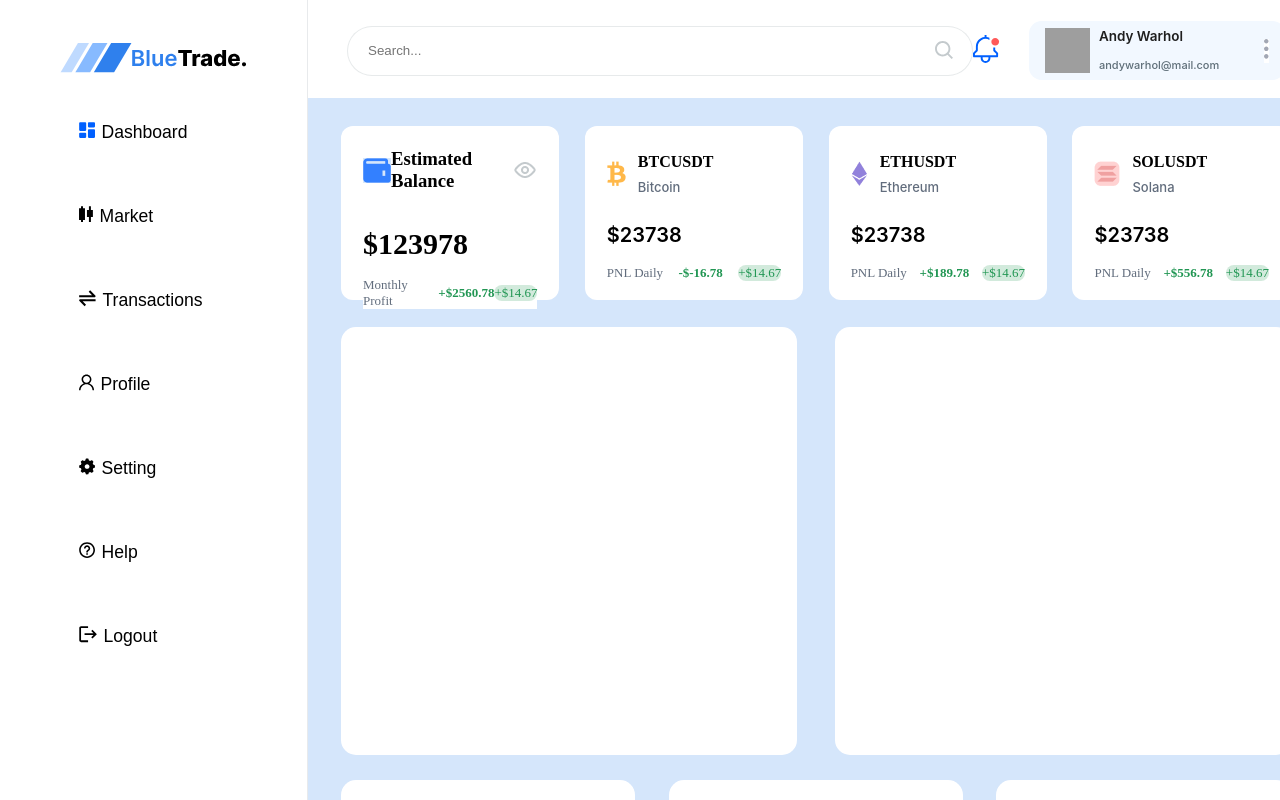
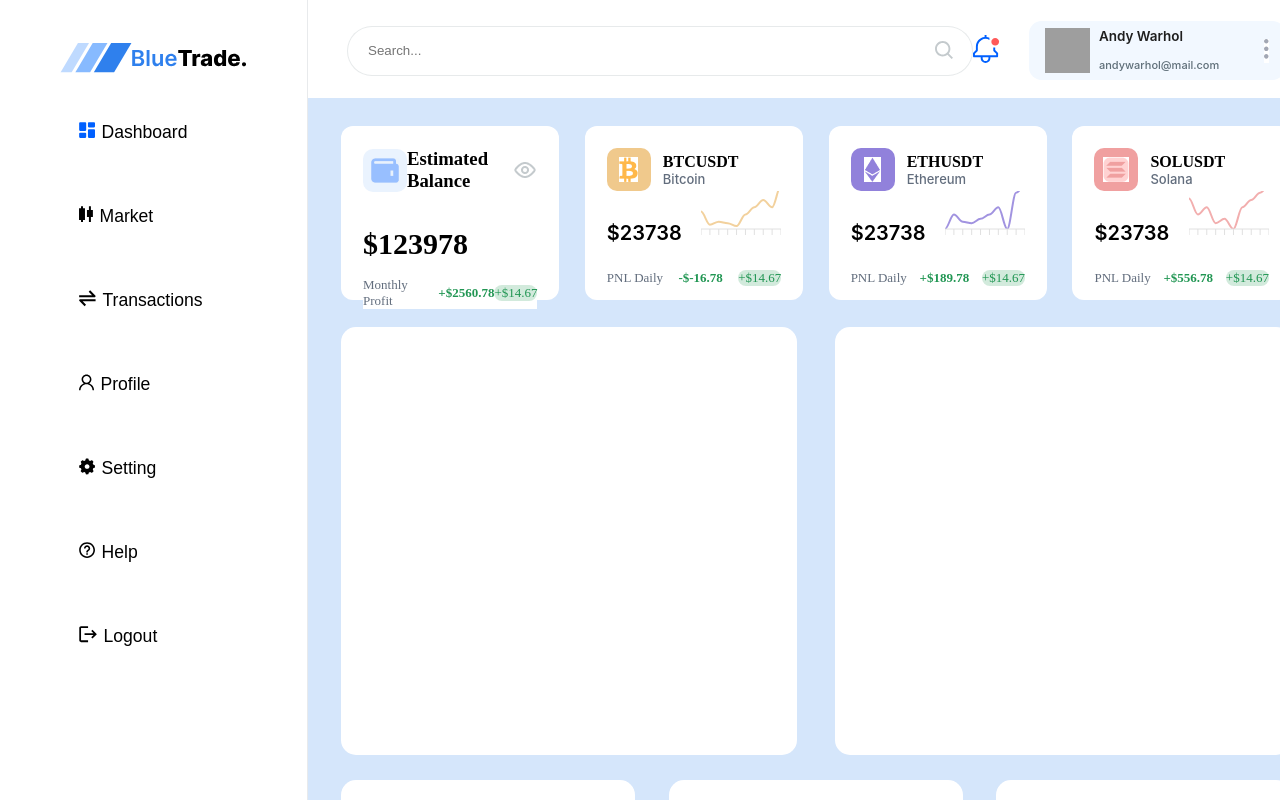
Before and after one commit to mamun-mahmood/react-dashboard, a React (Vite) app: page / in a window 1280 px wide. Shown: the top 800 px of the page. Built offline with nearby package versions, Linux system fonts and the light colour scheme; grey boxes are pictures that could not be loaded.

Commit message:
added chart in coin card

```diff
--- a/package.json
+++ b/package.json
@@ -10,7 +10,9 @@
     "preview": "vite preview"
   },
   "dependencies": {
+    "apexcharts": "^3.42.0",
     "react": "^18.2.0",
+    "react-apexcharts": "^1.4.1",
     "react-dom": "^18.2.0"
   },
   "devDependencies": {
--- a/src/assets/svg.jsx
+++ b/src/assets/svg.jsx
@@ -7,7 +7,7 @@ export const svg = {
       fill="none"
       xmlns="http://www.w3.org/2000/svg"
     >
-      <g clip-path="url(#clip0_45_4510)">
+      <g clipPath="url(#clip0_45_4510)">
         <path
           d="M51.2087 0.922607H71.5076L53.9767 30.4484H33.6777L51.2087 0.922607Z"
           fill="#2F80ED"
--- /dev/null
+++ b/src/components/charts-graphs/LineChart.jsx
@@ -0,0 +1,59 @@
+import React from "react";
+import ReactApexChart from "react-apexcharts";
+
+const LineChart = ({ graphData, backgroundColor }) => {
+  const series = [
+    {
+      data: graphData.map((e) => {
+        return e.y;
+      }),
+    },
+  ];
+  const options = {
+    chart: {
+      offsetX: 0,
+      offsetY: 0,
+      parentHeightOffset: 0,
+      type: "line",
+      zoom: {
+        enabled: false,
+      },
+      toolbar: {
+        autoSelected: "pan",
+        show: false,
+      },
+    },
+
+    yaxis: {
+      labels: {
+        show: false,
+      },
+    },
+    xaxis: {
+      labels: {
+        show: false,
+      },
+    },
+    grid: {
+      show: false,
+      padding: { left: -10, right: 0, top: -50, bottom: -10 },
+    },
+    stroke: {
+      curve: "smooth",
+      show: true,
+      colors: backgroundColor,
+      width: 2,
+    },
+  };
+  return (
+    <ReactApexChart
+      options={options}
+      series={series}
+      type="line"
+      height={60}
+      width={"80%"}
+    />
+  );
+};
+
+export default LineChart;
--- a/src/pages/Dashboard.css
+++ b/src/pages/Dashboard.css
@@ -81,7 +81,6 @@
 .card-body .profit .growth {
   display: flex;
   align-items: center;
-
   color: #219653;
   border-radius: 60px;
   background: rgba(33, 150, 83, 0.2);
@@ -97,7 +96,6 @@
   font-size: 16px;
   font-style: normal;
   font-weight: 600;
-  line-height: 28.275px;
 }
 .name-symbol p {
   color: var(--cool-gray-09, #626d7d);
@@ -105,10 +103,10 @@
   font-size: 13px;
   font-style: normal;
   font-weight: 500;
-  line-height: 22.216px;
 }
 .coin-card .card-body {
-  margin-top: 25px;
+  /* margin-top: 25px; */
+  /* display: flex; */
 }
 .coin-card .card-body h3 {
   font-family: Inter;
@@ -116,4 +114,5 @@
   font-style: normal;
   font-weight: 600;
   line-height: 22.452px;
+  margin-top: 25px;
 }
--- a/src/pages/Dashboard.jsx
+++ b/src/pages/Dashboard.jsx
@@ -1,4 +1,5 @@
 import { svg } from "../assets/svg";
+import LineChart from "../components/charts-graphs/LineChart";
 import "./Dashboard.css";
 const Dashboard = () => {
   const estimatedBalance = {
@@ -6,6 +7,7 @@ const Dashboard = () => {
     total: 123978,
     monthlyProfit: 2560.78,
     growth: 14.67,
+    backgroundColor: "#2F80ED33",
   };
   const coins = [
     {
@@ -17,11 +19,62 @@ const Dashboard = () => {
       graphData: [
         {
           x: 1,
-          y: 2,
+          y: 12,
         },
         {
           x: 2,
           y: 3,
+        },
+        {
+          x: 3,
+          y: 5,
+        },
+        {
+          x: 4,
+          y: 4,
+        },
+        {
+          x: 5,
+          y: 2,
+        },
+        {
+          x: 6,
+          y: 10,
+        },
+        {
+          x: 7,
+          y: 15,
+        },
+        {
+          x: 8,
+          y: 20,
+        },
+        {
+          x: 9,
+          y: 15,
+        },
+        {
+          x: 10,
+          y: 30,
+        },
+      ],
+      image: "/images/btc.png",
+      backgroundColor: "#F0C98C",
+    },
+    {
+      name: "Ethereum",
+      symbol: "ETHUSDT",
+      total: 23738,
+      pnlDaily: 189.78,
+      growth: 14.67,
+      graphData: [
+        {
+          x: 1,
+          y: 0,
+        },
+        {
+          x: 2,
+          y: 10,
         },
         {
           x: 3,
@@ -45,7 +98,7 @@ const Dashboard = () => {
         },
         {
           x: 8,
-          y: 20,
+          y: 0,
         },
         {
           x: 9,
@@ -56,26 +109,27 @@ const Dashboard = () => {
           y: 30,
         },
       ],
-      image: "/images/btc.png",
+      image: "/images/eth.png",
+      backgroundColor: "#9181DB",
     },
     {
-      name: "Ethereum",
-      symbol: "ETHUSDT",
+      name: "Solana",
+      symbol: "SOLUSDT",
       total: 23738,
-      pnlDaily: 189.78,
+      pnlDaily: 556.78,
       growth: 14.67,
       graphData: [
         {
           x: 1,
-          y: 2,
+          y: 21,
         },
         {
           x: 2,
-          y: 3,
+          y: 10,
         },
         {
           x: 3,
-          y: 5,
+          y: 15,
         },
         {
           x: 4,
@@ -87,57 +141,7 @@ const Dashboard = () => {
         },
         {
           x: 6,
-          y: 10,
-        },
-        {
-          x: 7,
-          y: 15,
-        },
-        {
-          x: 8,
-          y: 20,
-        },
-        {
-          x: 9,
-          y: 25,
-        },
-        {
-          x: 10,
-          y: 30,
-        },
-      ],
-      image: "/images/eth.png",
-    },
-    {
-      name: "Solana",
-      symbol: "SOLUSDT",
-      total: 23738,
-      pnlDaily: 556.78,
-      growth: 14.67,
-      graphData: [
-        {
-          x: 1,
-          y: 2,
-        },
-        {
-          x: 2,
-          y: 3,
-        },
-        {
-          x: 3,
-          y: 5,
-        },
-        {
-          x: 4,
-          y: 4,
-        },
-        {
-          x: 5,
-          y: 7,
-        },
-        {
-          x: 6,
-          y: 10,
+          y: 0,
         },
         {
           x: 7,
@@ -157,15 +161,33 @@ const Dashboard = () => {
         },
       ],
       image: "/images/sol.png",
+      backgroundColor: "#F0A0A0",
     },
   ];
-  const { growth, monthlyProfit, name, total } = estimatedBalance;
+  const { growth, monthlyProfit, name, total, backgroundColor } =
+    estimatedBalance;
   return (
+    <>
       <div className="dashboard-container">
         <div className="first-row">
           <div className="column card estimated-balance-card">
             <div className="card-header">
+              <div
+                style={{
+                  backgroundColor: `${backgroundColor}`,
+                  padding: "8px",
+                  borderRadius: 10,
+                  display: "flex",
+                  width: "44px",
+                  height: "43px",
+                  justifyContent: "center",
+                  alignItems: "center",
+                  flexShrink: "0",
+                  opacity: 0.5,
+                }}
+              >
                 <img src="/images/wallet.png" alt="wallet-icon" />
+              </div>
               <h3>{name}</h3>
               <img src="/images/eye.png" alt="eye-icon" />
             </div>
@@ -183,17 +205,53 @@ const Dashboard = () => {
             </div>
           </div>
           {coins?.map(
-          ({ growth, name, total, graphData, pnlDaily, image, symbol }) => (
-            <div className="column card coin-card">
+            ({
+              growth,
+              name,
+              total,
+              graphData,
+              pnlDaily,
+              image,
+              symbol,
+              backgroundColor,
+            }) => (
+              <div className="column card coin-card" key={name}>
                 <div className="card-header">
+                  <div
+                    style={{
+                      backgroundColor: `${backgroundColor}`,
+                      padding: "8px",
+                      borderRadius: 10,
+                      display: "flex",
+                      width: "44px",
+                      height: "43px",
+                      justifyContent: "center",
+                      alignItems: "center",
+                      flexShrink: "0",
+                    }}
+                  >
                     <img src={image} alt="wallet-icon" />
+                  </div>
                   <div className="name-symbol">
                     <h3>{symbol}</h3>
                     <p>{name}</p>
                   </div>
                 </div>
                 <div className="card-body">
+                  <div
+                    style={{
+                      display: "flex",
+                      justifyContent: "space-between",
+                      alignItems: "center",
+                    }}
+                  >
                     <h3 className="balance">${total}</h3>
+
+                    <LineChart
+                      graphData={graphData}
+                      backgroundColor={backgroundColor}
+                    />
+                  </div>
                   <div className="profit">
                     <p className="profit-text">PNL Daily</p>
                     <p className="profit-value">
@@ -218,6 +276,7 @@ const Dashboard = () => {
           <div className="column"></div>
         </div>
       </div>
+    </>
   );
 };
 
```
Also changed, not shown: 1 other file (tests, documents, lock files or other folders). Lines whose indentation alone changed are shown as unchanged.
